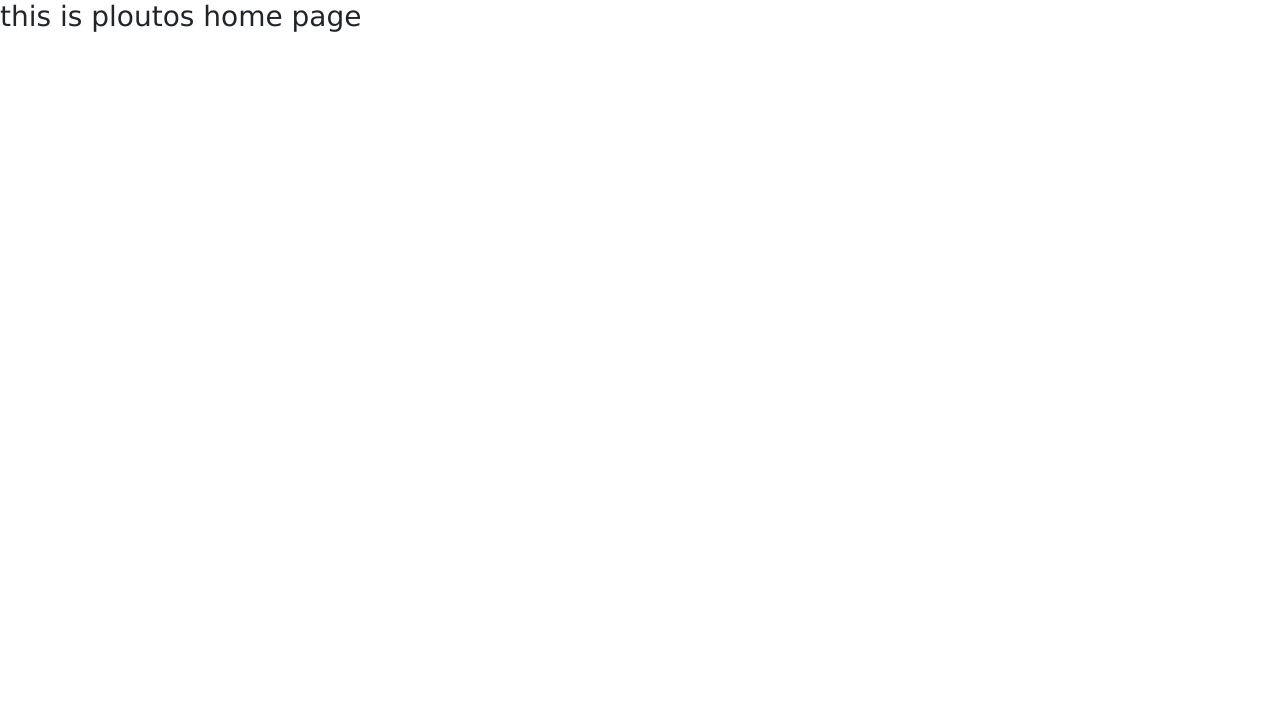
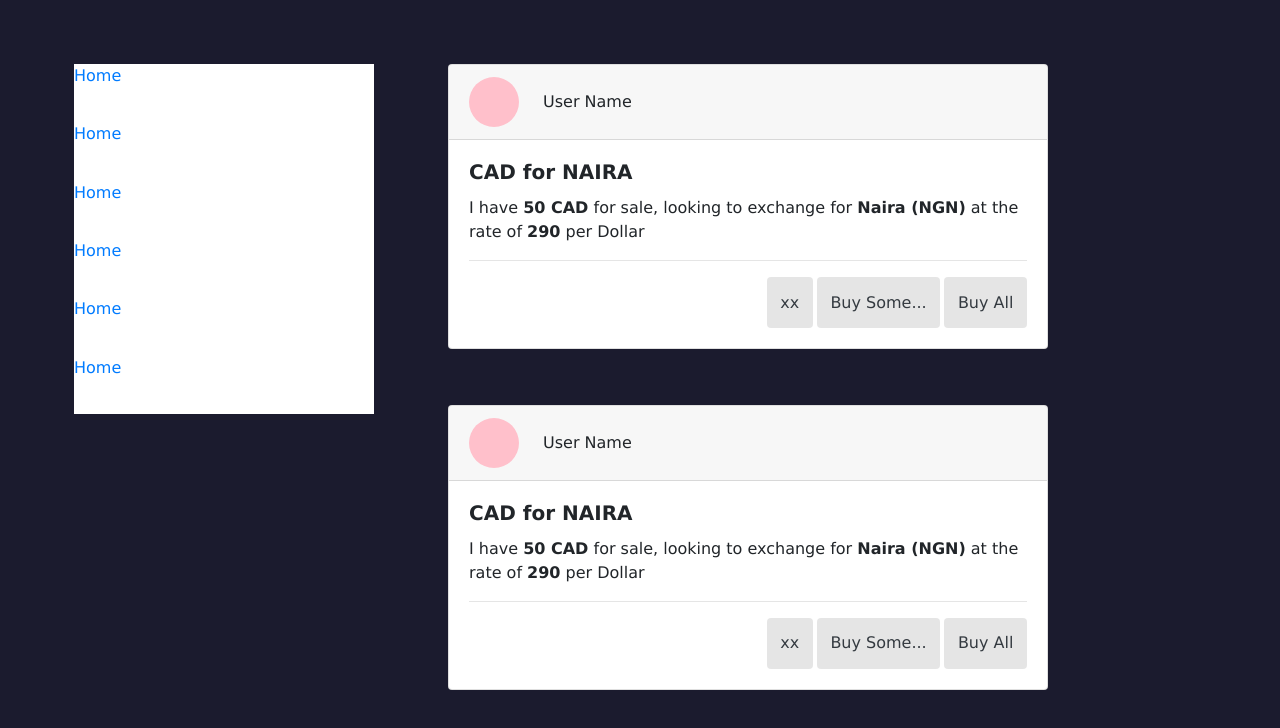
Before and after one commit to user-47/Ploutos-1, a React (Create React App) app in the folder ploutos/: page /home in a window 1280 px wide. Shown: the top 728 px of the page. Built offline with nearby package versions, Linux system fonts and the light colour scheme.

Commit message:
working on home page

```diff
--- a/ploutos/src/components/Header/Header.comp.jsx
+++ b/ploutos/src/components/Header/Header.comp.jsx
@@ -1,5 +1,6 @@
 import React from 'react';
 import './Header.styles.css';
+import { Link } from 'react-router-dom'
 import { Navbar, Form, Button, Col } from "react-bootstrap";
 import * as Yup from 'yup';
 import { Formik } from 'formik';
@@ -14,7 +15,7 @@ const Header = () => (
   <Navbar style={{display: "flex", justifyContent: "space-between", backgroundColor: "#5A81B5",}}>
     <Navbar.Brand href="#home">
       <img
-        src="../assets/images/temp_logo.svg"
+        src="../../assets/images/temp_logo.svg"
         width="75"
         height="65"
         className="d-inline-block align-top"
@@ -75,7 +76,10 @@ const Header = () => (
               </Form.Control.Feedback>
             </Form.Group>
           </Form.Row>
-          <Button type="submit" variant="danger" style={{width: "15%", marginLeft: "2%" }}>Login</Button>
+          <Link to="/home" style={{width: "15%", marginLeft: "2%" }}>
+            <Button type="submit" variant="danger" style={{width: "100%"}}>Login</Button>
+          </Link>
+
         </Form>
       )}
     </Formik>
--- a/ploutos/src/components/Modal/SignUpModal.comp.jsx
+++ b/ploutos/src/components/Modal/SignUpModal.comp.jsx
@@ -146,11 +146,13 @@ const SignUpModal = (props) => {
             </Form>
           )}
           </Formik>
+
           <div style={{ display: "flex", justifyContent: "center", marginBottom: "3%"}}>or sign up with:</div>
           <div style={{display: "flex", justifyContent: "center" }}>
             <div style={{display: "flex", justifyContent: "space-between", width: "30%", marginBottom: "3%" }}>
-              <img src="../assets/icons/facebook-icon.svg" alt="facebook icon" />
-              <img src="../assets/icons/google-icon.svg" alt="google icon" />
+              <img src="../../assets/icons/facebook-icon.svg" alt="facebook icon" />
+              {/* <div style={{ backgroundImage: "url(../../assets/images/temp_logo.svg)", width: "50px", height: "50px", backgroundSize: "cover" }}></div> */}
+              <img src="../../assets/icons/google-icon.svg" alt="google icon" />
             </div>
           </div>
           <div>
--- a/ploutos/src/index.css
+++ b/ploutos/src/index.css
@@ -3,6 +3,7 @@ body {
   font-family: 'Myriad Pro Regular', 'Lucida Sans Regular', 'Lucida Grande', 'Lucida Sans Unicode', Geneva, Verdana, sans-serif;
   -webkit-font-smoothing: antialiased;
   -moz-osx-font-smoothing: grayscale;
+  /* height: 100vh; */
 }
 
 code {
--- a/ploutos/src/pages/HomePage.jsx
+++ b/ploutos/src/pages/HomePage.jsx
@@ -1,9 +1,96 @@
 import React from 'react';
+import { Link } from 'react-router-dom';
+import { Card, Button } from 'react-bootstrap';
 
 
 const HomePage = () => (
-	<div>
-		<h3> this is ploutos home page </h3>
+	<div style={{ display:"flex", justifyContent: "center", backgroundColor: "#1b1b2e", height: "100vh" }}>
+    <div style={{ display:"flex", justifyContent: "space-between", width: "100%", marginTop: "5%" }}>
+      <div style={{ height: "350px", width: "35%", display: "flex", justifyContent: "center"}}>
+        <div style={{ height: "350px", backgroundColor: "white", width: "300px" }}>
+          <div style={{ height: "16.6667%"}}>
+            <Link>
+              Home
+            </Link>
+          </div>
+          <div style={{ height: "16.6667%"}}>
+            <Link>
+              Home
+            </Link>
+          </div>
+          <div style={{ height: "16.6667%"}}>
+            <Link>
+              Home
+            </Link>
+          </div>
+          <div style={{ height: "16.6667%"}}>
+            <Link>
+              Home
+            </Link>
+          </div>
+          <div style={{ height: "16.6667%"}}>
+            <Link>
+              Home
+            </Link>
+          </div>
+          <div style={{ height: "16.6667%"}}>
+            <Link>
+              Home
+            </Link>
+          </div>
+        </div>
+      </div>
+      <div style={{ width: "65%", height: "100%", display: "flex", flexDirection: "column" }}>
+        {/* <div style={{ width: "550px", height: "300px", backgroundColor: "white" }}></div> */}
+        <div style={{ width: "600px", height: "340px", marginBottom: "0.1%" }}>
+          <Card>
+            <Card.Header style={{ display: "flex", alignItems: "center" }}>
+              <div style={{ width: "50px", height: "50px", borderRadius: "50%", backgroundColor: "pink" }}></div>
+              <div className="ml-4">User Name</div>
+            </Card.Header>
+            <Card.Body>
+              <Card.Title><b>CAD for NAIRA</b></Card.Title>
+              <Card.Text>
+                I have <b>50 CAD</b> for sale, looking to exchange for <b>Naira (NGN)</b> at the rate of <b>290</b> per Dollar
+              </Card.Text>
+              {/* <Button variant="primary">Go somewhere</Button> */}
+              <hr></hr>
+              <div style={{ display: "flex", justifyContent: "flex-end" }}>
+                <Button className="text-dark" style={{ backgroundColor: "rgba(0,0,0,.1)", padding: "0.85rem", border: "none"}}>xx</Button>
+                <Button className="mx-1 text-dark" style={{ backgroundColor: "rgba(0,0,0,.1)", padding: "0.85rem", border: "none"}}>Buy Some...</Button>
+                <Button className="text-dark" style={{ backgroundColor: "rgba(0,0,0,.1)", padding: "0.85rem", border: "none"}}>Buy All</Button>
+              </div>
+
+            </Card.Body>
+            {/* <Card.Footer>2 days ago</Card.Footer> */}
+          </Card>
+        </div>
+        <div style={{ width: "600px", height: "340px", marginBottom: "0.1%" }}>
+          <Card>
+            <Card.Header style={{ display: "flex", alignItems: "center" }}>
+              <div style={{ width: "50px", height: "50px", borderRadius: "50%", backgroundColor: "pink" }}></div>
+              <div className="ml-4">User Name</div>
+            </Card.Header>
+            <Card.Body>
+              <Card.Title><b>CAD for NAIRA</b></Card.Title>
+              <Card.Text>
+                I have <b>50 CAD</b> for sale, looking to exchange for <b>Naira (NGN)</b> at the rate of <b>290</b> per Dollar
+              </Card.Text>
+              {/* <Button variant="primary">Go somewhere</Button> */}
+              <hr></hr>
+              <div style={{ display: "flex", justifyContent: "flex-end" }}>
+                <Button className="text-dark" style={{ backgroundColor: "rgba(0,0,0,.1)", padding: "0.85rem", border: "none"}}>xx</Button>
+                <Button className="mx-1 text-dark" style={{ backgroundColor: "rgba(0,0,0,.1)", padding: "0.85rem", border: "none"}}>Buy Some...</Button>
+                <Button className="text-dark" style={{ backgroundColor: "rgba(0,0,0,.1)", padding: "0.85rem", border: "none"}}>Buy All</Button>
+              </div>
+
+            </Card.Body>
+            {/* <Card.Footer>2 days ago</Card.Footer> */}
+          </Card>
+        </div>
+
+      </div>
+    </div>
 	</div>
 )
 
```
Also changed, not shown: ploutos/src/assets/images/facebook_icon.svg (added), ploutos/src/assets/images/google-icon.svg (added).
